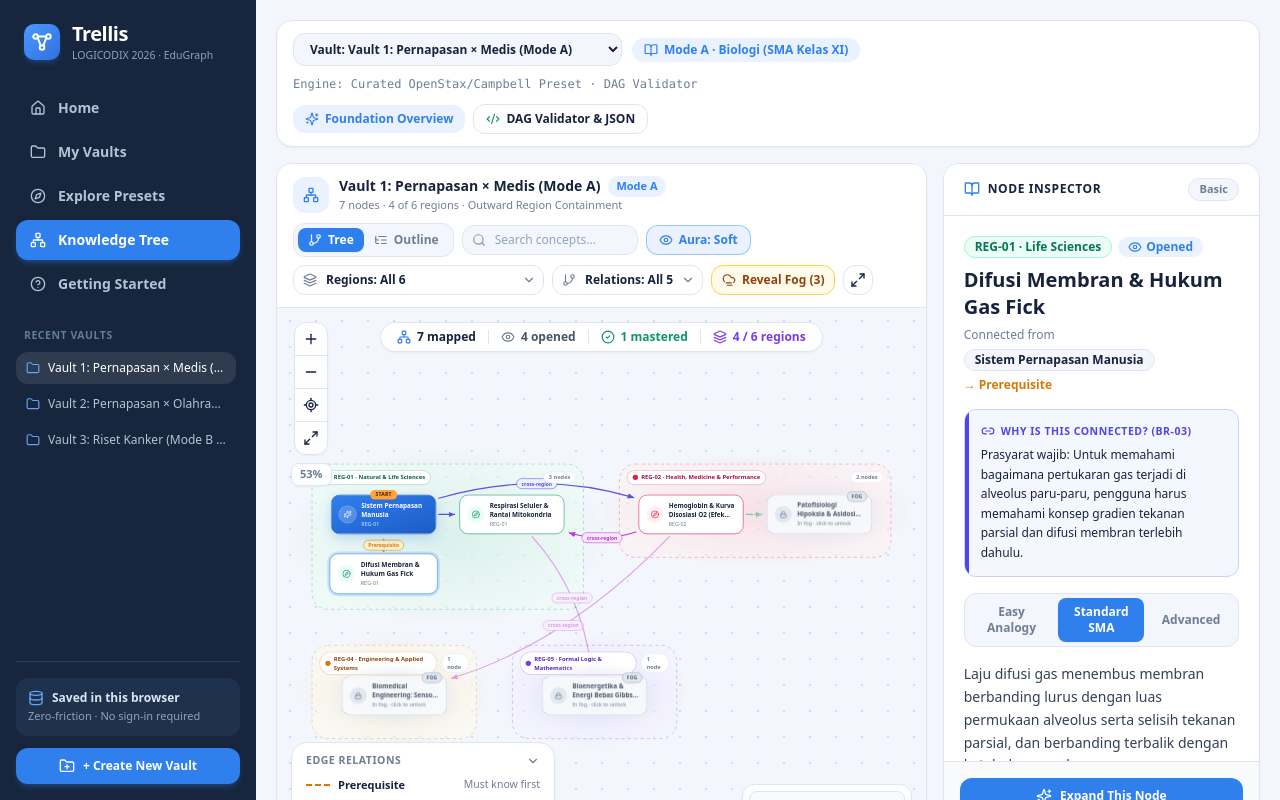
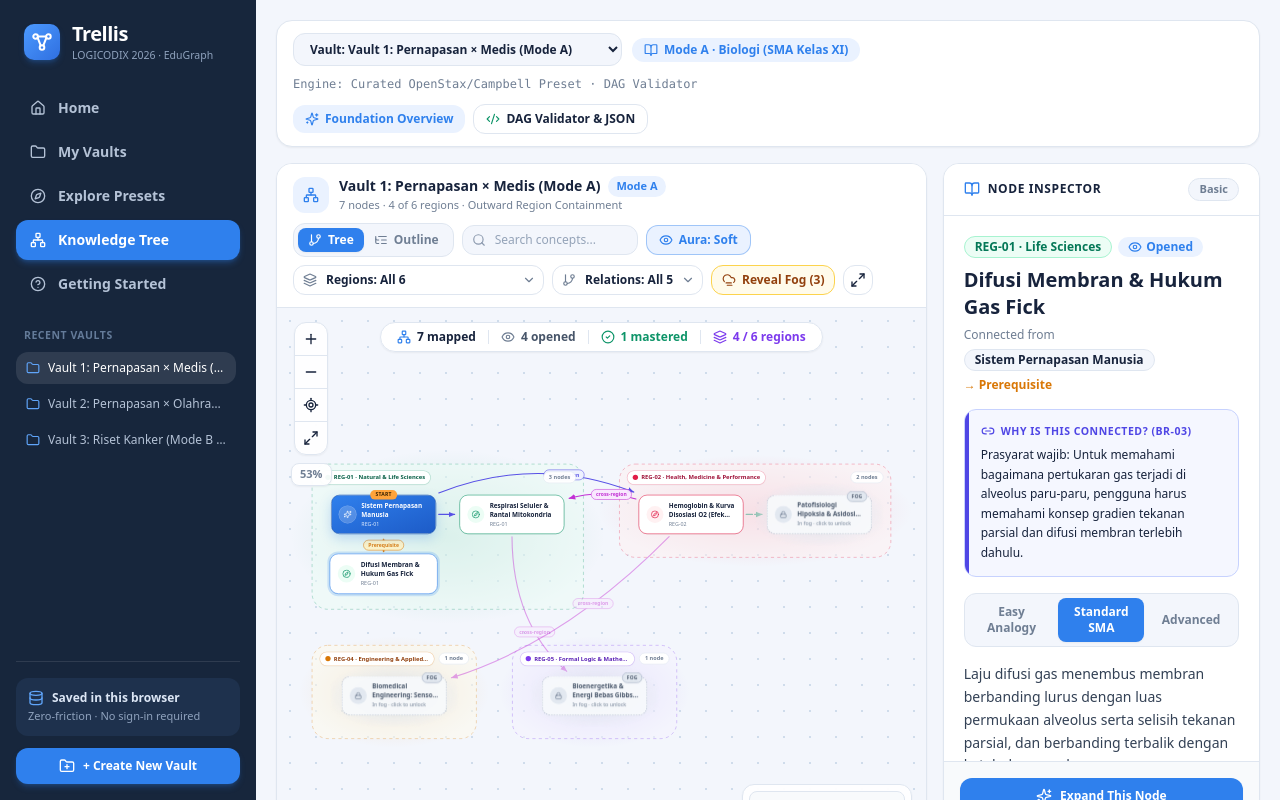
Before and after one commit to shinoaaa/study-explore, a Next.js app: page / in a window 1280 px wide. Both pictures are taken after a click on the button "Vault 1: Pernapasan × Medis (Mode A)". Shown: the top 800 px of the page. Built offline with nearby package versions, Linux system fonts and the light colour scheme.

Commit message:
fix: resolve nav active ghost, collapsible edge legend overlap, and cross-region label spacing

```diff
--- a/src/app/page.tsx
+++ b/src/app/page.tsx
@@ -393,7 +393,7 @@ export default function HomePage() {
                     setActiveTab(item.id);
                     setMobileMenuOpen(false);
                   }}
-                  className={`w-full flex items-center gap-3 rounded-xl px-3.5 py-2.5 text-sm font-semibold transition-all ${
+                  className={`w-full flex items-center gap-3 rounded-xl px-3.5 py-2.5 text-sm font-semibold ${
                     active
                       ? "bg-[#2F80ED] text-white shadow-md shadow-[#2F80ED]/30"
                       : "text-[#B4C2D6] hover:bg-white/5 hover:text-white"
--- a/src/components/SkillTreeCanvas.tsx
+++ b/src/components/SkillTreeCanvas.tsx
@@ -84,7 +84,7 @@ export default function SkillTreeCanvas({
   const [regionVisualMode, setRegionVisualMode] =
     useState<RegionVisualMode>("hybrid");
   const [searchQuery, setSearchQuery] = useState("");
-  const [legendExpanded, setLegendExpanded] = useState(true);
+  const [legendExpanded, setLegendExpanded] = useState(false);
   const [hoveredEdge, setHoveredEdge] = useState<KnowledgeEdge | null>(null);
 
   // Pan & Zoom state
@@ -159,7 +159,7 @@ export default function SkillTreeCanvas({
   useEffect(() => {
     fitGraphToViewport();
     // eslint-disable-next-line react-hooks/exhaustive-deps
-  }, [vault.id, regionFilter]);
+  }, [vault.id, regionFilter, vault.nodes.length]);
 
   const centerOnOrigin = () => {
     const origin =
@@ -569,7 +569,7 @@ export default function SkillTreeCanvas({
               })}
 
               {/* 5 Distinct Edge Styles */}
-              {visibleEdges.map((edge) => {
+              {visibleEdges.map((edge, edgeIdx) => {
                 const sNode = filteredNodeMap.get(edge.source);
                 const tNode = filteredNodeMap.get(edge.target);
                 if (!sNode || !tNode) return null;
@@ -591,9 +591,10 @@ export default function SkillTreeCanvas({
                   const dx = tNode.x - sNode.x;
                   const dy = tNode.y - sNode.y;
                   const L = Math.max(1, Math.hypot(dx, dy));
-                  const sign = dy >= 0 ? -1 : 1;
-                  const ctrlX = midX + sign * (-dy / L) * Math.min(85, L * 0.16);
-                  const ctrlY = midY + sign * (dx / L) * Math.min(85, L * 0.16);
+                  const sign = edgeIdx % 2 === 0 ? (dy >= 0 ? -1 : 1) : (dy >= 0 ? 1 : -1);
+                  const bow = Math.min(82, L * 0.14) + (edgeIdx % 3) * 16;
+                  const ctrlX = midX + sign * (-dy / L) * bow;
+                  const ctrlY = midY + sign * (dx / L) * bow;
                   const [x1, y1] = trimToCardEdge(
                     sNode.x,
                     sNode.y,
@@ -613,8 +614,10 @@ export default function SkillTreeCanvas({
                     relDef.hasArrow ? 9 : 5
                   );
                   pathData = `M ${x1} ${y1} Q ${ctrlX} ${ctrlY} ${x2} ${y2}`;
-                  midX = 0.25 * x1 + 0.5 * ctrlX + 0.25 * x2;
-                  midY = 0.25 * y1 + 0.5 * ctrlY + 0.25 * y2;
+                  const tPos = 0.36 + (edgeIdx % 3) * 0.14;
+                  const omt = 1 - tPos;
+                  midX = omt * omt * x1 + 2 * omt * tPos * ctrlX + tPos * tPos * x2;
+                  midY = omt * omt * y1 + 2 * omt * tPos * ctrlY + tPos * tPos * y2;
                 } else {
                   const [x1, y1] = trimToCardEdge(
                     sNode.x,
@@ -721,18 +724,18 @@ export default function SkillTreeCanvas({
                 >
                   <div
                     style={{ borderColor: `${reg.accentHex}55` }}
-                    className="inline-flex items-center gap-1.5 rounded-full border bg-white/95 px-2.5 py-1 text-[11px] font-bold shadow-sm"
+                    className="inline-flex min-w-0 items-center gap-1.5 rounded-full border bg-white/95 px-2.5 py-1 text-[11px] font-bold shadow-sm"
                   >
                     <span
                       style={{ backgroundColor: reg.accentHex }}
                       className="h-2.5 w-2.5 rounded-full shrink-0"
                     />
-                    <span style={{ color: reg.darkAccentHex }}>
+                    <span style={{ color: reg.darkAccentHex }} className="truncate">
                       {reg.code} · {reg.name}
                     </span>
                   </div>
                   <span
-                    className={`rounded-full px-2.5 py-0.5 text-[10.5px] font-bold border ${
+                    className={`shrink-0 whitespace-nowrap rounded-full px-2.5 py-0.5 text-[10.5px] font-bold border ${
                       isExpandedHere
                         ? "bg-[#FFA33A] text-[#3A2200] border-[#F59E0B]"
                         : "bg-white/95 text-[#6F7E93] border-[#DFE6F0]"
@@ -901,12 +904,16 @@ export default function SkillTreeCanvas({
             </div>
           )}
 
-          {/* Bottom-Left Edge Relations Legend Card */}
-          <div className="absolute bottom-3.5 left-3.5 z-20 w-[264px] rounded-2xl border border-[#DFE6F0] bg-white/95 backdrop-blur-sm px-3.5 py-2.5 shadow-sm">
+          {/* Bottom-Left Edge Relations Legend Card (Collapsible to preserve canvas space) */}
+          <div
+            className={`absolute bottom-3.5 left-3.5 z-20 rounded-2xl border border-[#DFE6F0] bg-white/95 backdrop-blur-sm shadow-sm transition-all ${
+              legendExpanded ? "w-[264px] px-3.5 py-2.5" : "px-3 py-2"
+            }`}
+          >
             <button
               type="button"
               onClick={() => setLegendExpanded((s) => !s)}
-              className="flex w-full items-center justify-between text-[10.5px] font-extrabold uppercase tracking-wider text-[#6F7E93]"
+              className="flex w-full items-center justify-between gap-2 text-[10.5px] font-extrabold uppercase tracking-wider text-[#6F7E93]"
             >
               <span>Edge Relations</span>
               {legendExpanded ? (
```
